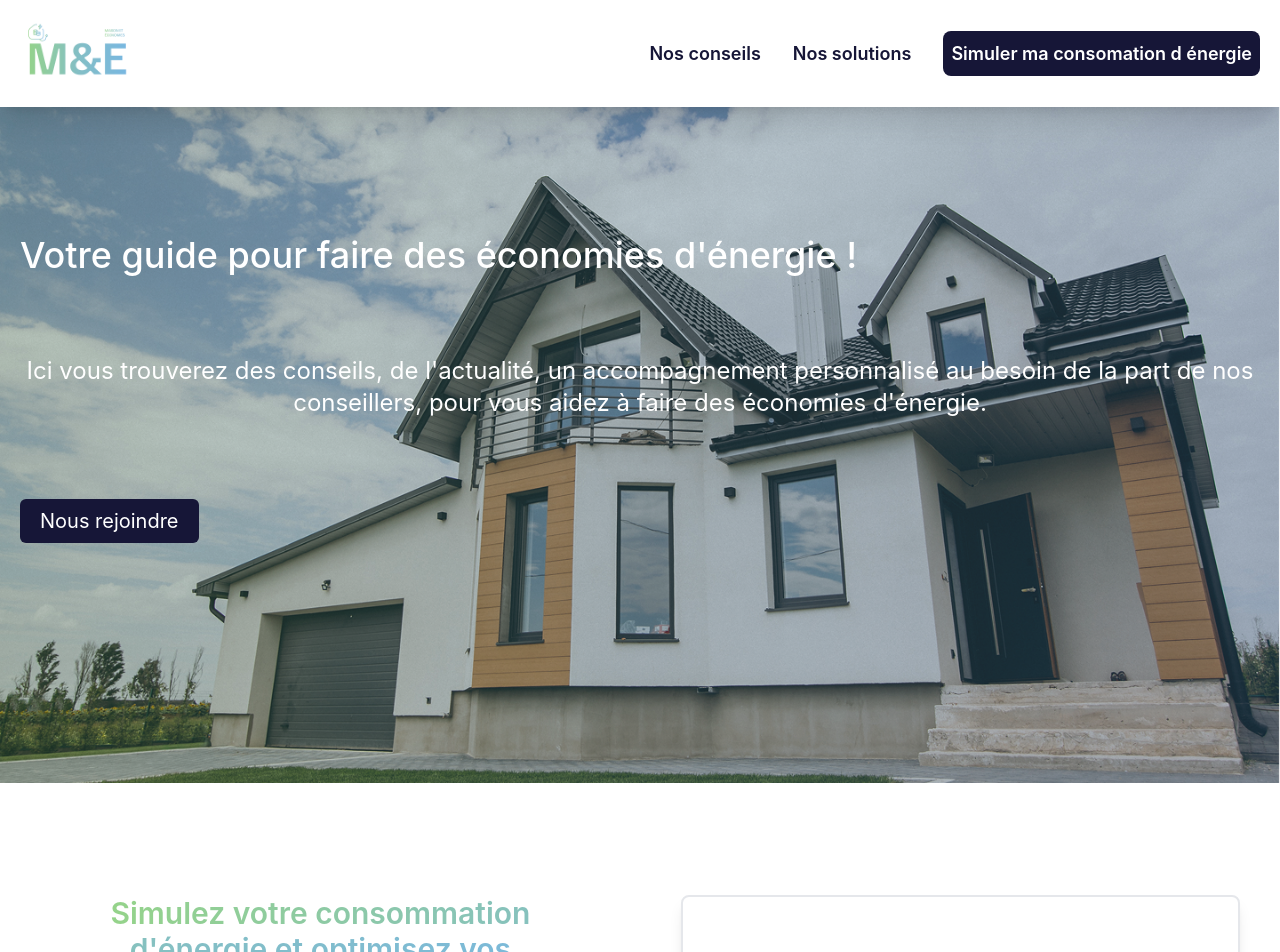
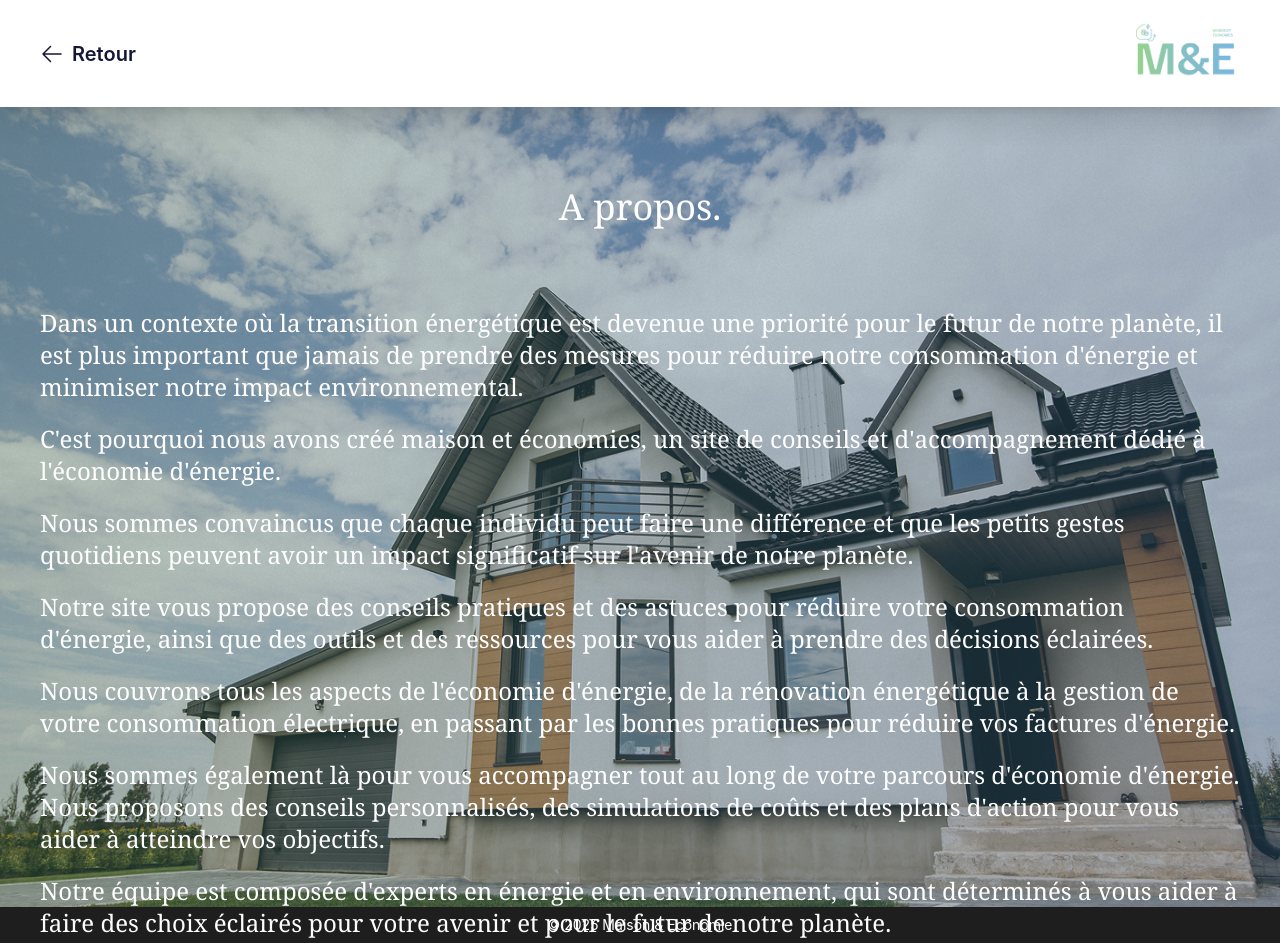
Before and after one commit to gireslaragon/Bigoodee, a React (Create React App) app: page /apropos in a window 1280 px wide. Shown: the top 952 px of the page. Built offline with nearby package versions, Linux system fonts and the light colour scheme.

Commit message:
Huitieme commit

```diff
--- a/src/App.js
+++ b/src/App.js
@@ -1,15 +1,22 @@
-import React from 'react';
-import NavBar from './components/NavBar';
-import Home from './components/Home';
-import Stimulation from './components/Stimulation';
-import Recommandation from './components/Recommandation';
-import CalculAide from './components/CalculAide';
-import Conseils from './components/Conseils';
-import Question from './components/Question';
-import Projet from './components/Projet';
-import Bas from './components/Bas';
+import React from "react";
+//import NavBar from './components/NavBar';
+//import Home from './components/Home';
+//import Stimulation from './components/Stimulation';
+//import Recommandation from './components/Recommandation';
+//import CalculAide from './components/CalculAide';
+//import Conseils from './components/Conseils';
+//import Question from './components/Question';
+//import Projet from './components/Projet';
+//import Bas from './components/Bas';
 //import { BrowserRouter} from 'react-router-dom';
 //import { HashLink } from 'react-router-hash-link';
+//import logoBas from "./images/logoBas.png"
+import Menu from './components/Menu';
+import Apropos from './components/Apropos';
+//import { FaFacebook, FaInstagram } from "react-icons/fa";
+import { BrowserRouter, Route, Routes} from 'react-router-dom';
+//import { HashLink } from 'react-router-hash-link';
+//import Logo from "./images/LogoCouleur.png";
 
 
 
@@ -18,17 +25,20 @@ import './App.css';
 function App() {
 
   //<div className="bg-gradient-to-r from-Three from-20% via-Two via-30% to-Four to-90% h-10  bg-clip-text text-transparent"> Bonjour Monsieur</div>
+
+
   return (
-    <div className='text-Secondary'>
-      <NavBar ></NavBar>
-      <Home></Home>
-      <Stimulation></Stimulation>
-      <Recommandation></Recommandation>
-      <CalculAide></CalculAide>
-      <Conseils></Conseils>
-      <Projet></Projet>
-      <Question></Question>
-      <Bas></Bas>
+    <div>
+      <BrowserRouter>
+
+
+
+          <Routes>
+              <Route index element={<Menu />} />
+              <Route path='/apropos'  element={<Apropos />}/>
+          </Routes>
+      </BrowserRouter>
+
     </div>
   );
 }
--- /dev/null
+++ b/src/components/Apropos.js
@@ -0,0 +1,53 @@
+import React from "react";
+import { HashLink } from 'react-router-hash-link';
+import Logo from "../images/LogoCouleur.png";
+import BigHouse from "../images/BigHouse.png";
+
+function Apropos()  {
+
+    return(
+        <div>
+            <nav className='sticky top-0 bg-white shadow-xl z-30'>
+                <div className='flex flex-row justify-between items-center max-w-[1400px] mx-auto px-5 md:px-10  py-5'>
+                    <ul  className="text-Secondary font-semibold">
+                        <li>
+                            <HashLink to="/" className='hover:text-Two hover:font-semibold cursor-pointer flex flex-row items-center gap-2'>
+                                <svg xmlns="http://www.w3.org/2000/svg" fill="none" viewBox="0 0 24 24" stroke-width="1.5" stroke="currentColor" className="w-4 md:w-6">
+                                    <path stroke-linecap="round" stroke-linejoin="round" d="M10.5 19.5 3 12m0 0 7.5-7.5M3 12h18" />
+                                </svg>
+                                <p className="text-sm md:text-md lg:text-xl">Retour</p>
+                            </HashLink>
+                        </li>
+                    </ul>
+                    <div>
+                        <HashLink to="/"><img src={Logo} alt="Logo M&E" className="w-16 lg:w-28"/></HashLink>
+                    </div>
+                </div>
+            </nav>
+
+            <div className="bg-cover h-full md:h-screen bg-center lg:bg-bottom" style={{backgroundImage: `url(${BigHouse})`}}>
+                <div className='flex flex-col items-start gap-10 md:gap-14 lg:gap-20 max-w-[1400px] mx-auto py-10 md:py-14 lg:py-20 px-5 md:px-10'>
+                    <h1 className="text-white text-2xl lg:text-4xl text-center w-full font-serif">A propos.</h1>
+                    <div className="flex flex-col justify-start gap-5 text-white text-md md:text-xl lg:text-2xl font-serif">
+                        <p>Dans un contexte où la transition énergétique est devenue une priorité pour le futur de notre planète, il est plus important que jamais de prendre des mesures pour réduire notre consommation d'énergie et minimiser notre impact environnemental.</p>
+                        <p> C'est pourquoi nous avons créé maison et économies, un site de conseils et d'accompagnement dédié à l'économie d'énergie. </p>
+                        <p>Nous sommes convaincus que chaque individu peut faire une différence et que les petits gestes quotidiens peuvent avoir un impact significatif sur l'avenir de notre planète.</p>
+                        <p>Notre site vous propose des conseils pratiques et des astuces pour réduire votre consommation d'énergie, ainsi que des outils et des ressources pour vous aider à prendre des décisions éclairées. </p>
+                        <p>Nous couvrons tous les aspects de l'économie d'énergie, de la rénovation énergétique à la gestion de votre consommation électrique, en passant par les bonnes pratiques pour réduire vos factures d'énergie.</p>
+                        <p>Nous sommes également là pour vous accompagner tout au long de votre parcours d'économie d'énergie. Nous proposons des conseils personnalisés, des simulations de coûts et des plans d'action pour vous aider à atteindre vos objectifs.</p>
+                        <p> Notre équipe est composée d'experts en énergie et en environnement, qui sont déterminés à vous aider à faire des choix éclairés pour votre avenir et pour le futur de notre planète.</p>
+                    </div>
+                </div>
+            </div>
+
+            <div className=" bg-Primary">
+                <div className='max-w-[1400px] mx-auto px-10 text-white'>
+                    <p className="text-white text-center py-2 text-sm ">© 2025 Maison & Economie</p>
+                </div>
+            </div>
+
+      </div>
+    )
+}
+
+export default Apropos;
--- a/src/components/Bas.js
+++ b/src/components/Bas.js
@@ -1,6 +1,10 @@
 import React from "react";
 import logoBas from "../images/logoBas.png";
 import { FaFacebook, FaInstagram } from "react-icons/fa";
+//import { BrowserRouter, Route, Routes} from 'react-router-dom';
+import { HashLink } from "react-router-hash-link";
+import { NavLink } from "react-router-dom";
+
 
 function Bas() {
     return(
@@ -9,9 +13,13 @@ function Bas() {
                 <div className="flex flex-col lg:flex-row justify-between items-start gap-5 lg:gap-0">
                     <img src={logoBas} alt="logo" className="w-[20%] lg:w-[10%]"/>
                     <ul className="flex flex-col gap-2 lg:gap-5">
-                        <li className="hover:text-Three"><a href="/">Nos conseils</a></li>
-                        <li className="hover:text-Three"><a href="/">Aide financière</a></li>
-                        <li className="hover:text-Three"><a href="/">A propos</a></li>
+                        <li>
+                            <HashLink to="#NosConseils" smooth={true} duration={1000} className='hover:text-Two hover:font-semibold cursor-pointer'>Nos conseils</HashLink>
+                        </li>
+                        <li className="hover:text-Two">
+                            <HashLink to="#aide" smooth={true} duration={1000}>Aide financière</HashLink>
+                        </li>
+                        <li className="hover:text-Two hover:font-semibold"><NavLink to="/apropos">A propos</NavLink></li>
                     </ul>
                     <div>
                         <p className="text-lg lg:text-xl">Inscrivez vous à notre newsletter pour recevoir nos actualités</p>
--- /dev/null
+++ b/src/components/Menu.js
@@ -0,0 +1,34 @@
+import React from 'react'
+
+
+
+import NavBar from './NavBar';
+import Home from './Home';
+import Stimulation from './Stimulation';
+import Recommandation from './Recommandation';
+import CalculAide from './CalculAide';
+import Conseils from './Conseils';
+import Projet from './Projet';
+import Question from './Question';
+import Bas from './Bas';
+
+
+function Menu() {
+  return (
+    <div>
+        <NavBar></NavBar>
+        <Home></Home>
+        <Stimulation></Stimulation>
+        <Recommandation></Recommandation>
+        <CalculAide></CalculAide>
+        <Conseils></Conseils>
+        <Projet></Projet>
+        <Question></Question>
+        <Bas></Bas>
+
+
+    </div>
+  )
+}
+
+export default Menu;
--- a/src/components/NavBar.js
+++ b/src/components/NavBar.js
@@ -1,7 +1,7 @@
 import React, { useState } from "react";
 import Logo from "../images/LogoCouleur.png";
 //import { Link } from "react-scroll";
-import { BrowserRouter} from 'react-router-dom';
+//import { BrowserRouter} from 'react-router-dom';
 import { HashLink } from 'react-router-hash-link';
 
 function NavBar() {
@@ -12,7 +12,7 @@ function NavBar() {
       setIsOPen(!isOpen)
     }
     return(
-      <BrowserRouter>
+
         <nav className='sticky top-0 bg-white shadow-xl z-30'>
         <div className='flex flex-row justify-between items-center max-w-[1400px] mx-auto px-5 py-5 text-lg'>
           <div>
@@ -51,7 +51,7 @@ function NavBar() {
         </ul>
         ):null}
       </nav>
-      </BrowserRouter>
+
     );
 }
 export default NavBar;
--- a/src/components/Recommandation.js
+++ b/src/components/Recommandation.js
@@ -55,7 +55,7 @@ function Recommandation() {
                     <div className="flex flex-col items-center gap-3 lg:gap-5 w-full lg:w-[80%]">
                         <img src={isolation} alt="isolation" className="w-[90px]" />
                         <h3 className="text-xl font-medium">Isolation des combles</h3>
-                        <p className="text-center">Jusqu'à 30% des pertes de chaleur proviennent du toit. Une bonne isolation des combles permet de réduire considérablement votre consommation énergétique.</p>
+                        <p className="text-center" id="aide">Jusqu'à 30% des pertes de chaleur proviennent du toit. Une bonne isolation des combles permet de réduire considérablement votre consommation énergétique.</p>
                     </div>
                 </div>
 
```
